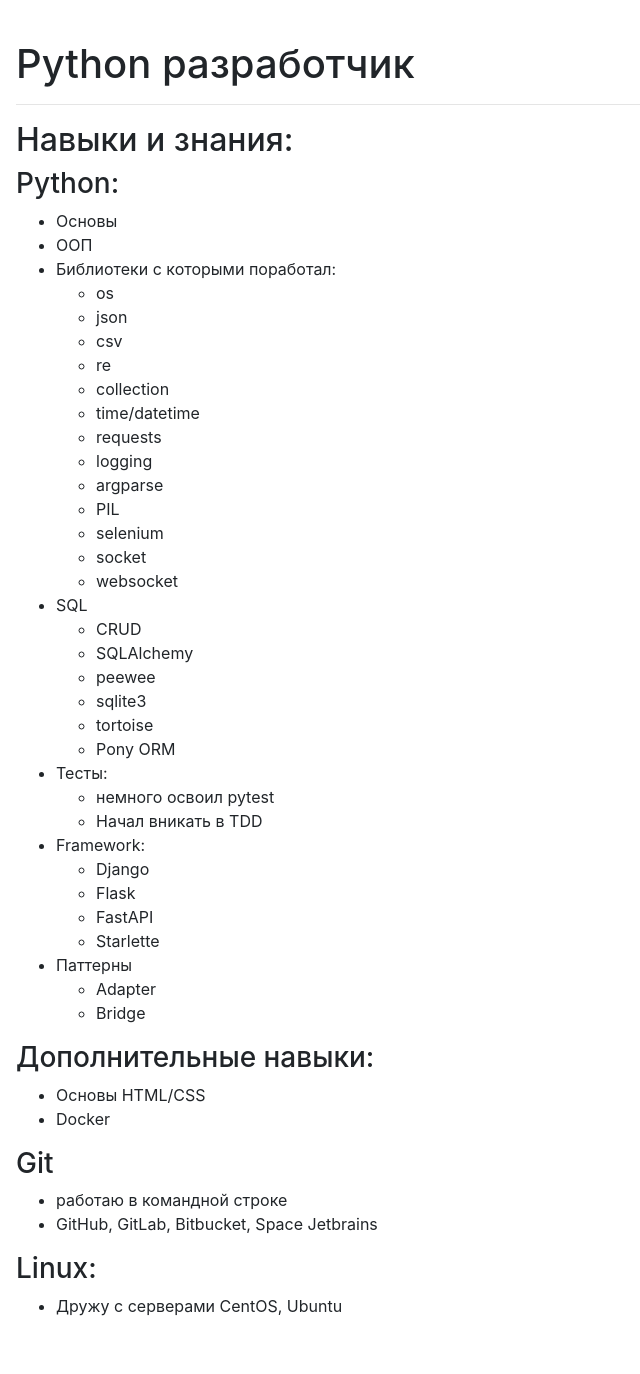
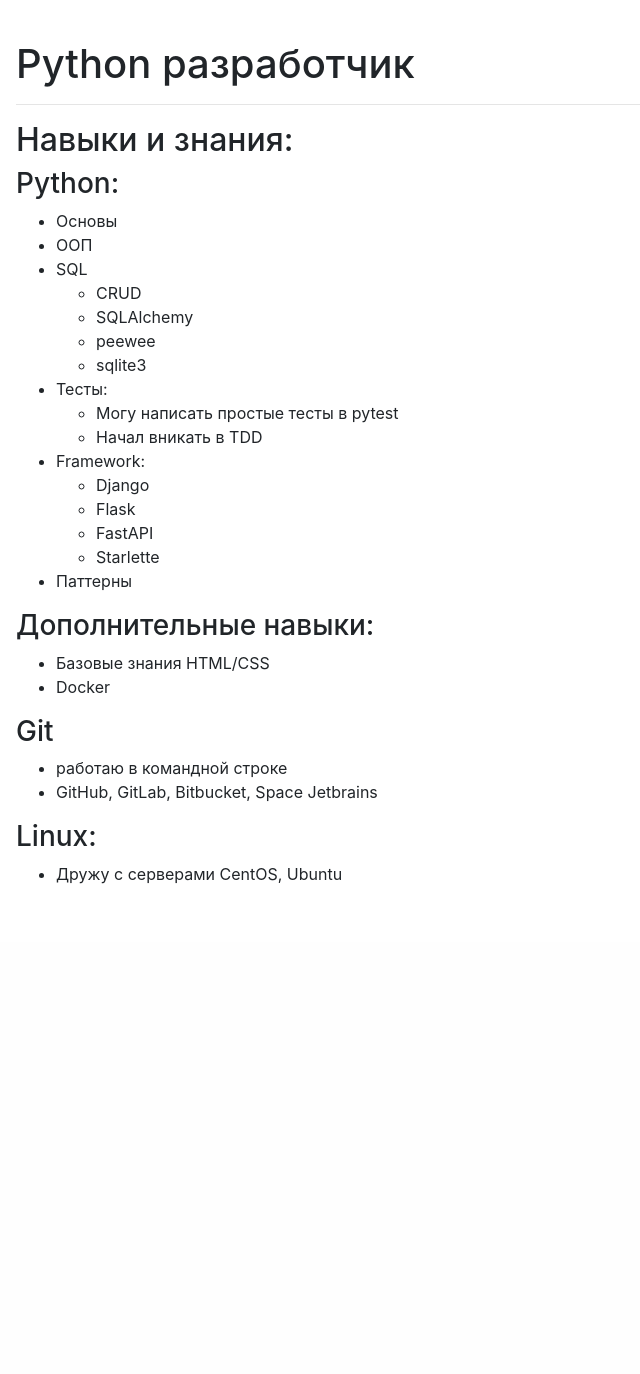
Before and after one commit to Hazzari/aleksan_site_project, a Django app: page /developer/ in a window 1280 px wide. Shown: the part 50-1424 px from the top of the page, without its empty margins (0-640 px from the left). After the commit the page ends 934 px from the top, so only its background shows below. Run offline with Django 3.2, Linux system fonts and the light colour scheme; some libraries are stand-ins or nearby versions.

Commit message:
add content

```diff
--- a/homepage/views.py
+++ b/homepage/views.py
@@ -1,10 +1,21 @@
+from datetime import date
+
 from django.shortcuts import render
 from django.views.generic import TemplateView
 from django.views.decorators.http import require_GET
 
+dateOfBirth = date(1984, 1, 7)
+
+
+def calculate_age(dateOfBirth):
+    today = date.today()
+    return today.year - dateOfBirth.year - ((today.month, today.day) < (dateOfBirth.month, dateOfBirth.day))
+
 
 def index(request):
-    args = {'arg1': 1,
+    age = calculate_age(dateOfBirth)
+
+    args = {'age': age,
             'arg2': 2}
 
     return render(request, 'homepage/index.html', args)
--- a/templates/homepage/cont.html
+++ b/templates/homepage/cont.html
@@ -11,6 +11,8 @@
             <li>Телефон: +7 926 365 94 99</li>
             <li><a href="https://api.whatsapp.com/send?phone=79263659499">Whatsapp</a></li>
             <li><a href="mailto: free2mmm@gmail.com">free2mmm@gmail.com</a></li>
+            <li><a href="https://tlgg.ru/@Dev_Aleksan">Telegram</a></li>
+
         </ul>
     </div>
 {% endblock %}
--- a/templates/homepage/developer.html
+++ b/templates/homepage/developer.html
@@ -11,35 +11,34 @@
         <h3>Python:</h3>
         <ul>
             <li>Основы
-                {#                <div class="progress">#}
-                {#                    <div class="progress-bar" role="progressbar" style="width: 83%;" aria-valuenow="25"#}
-                {#                         aria-valuemin="0" aria-valuemax="100">83%#}
-                {#                    </div>#}
-                {#                </div>#}
+{#                                <div class="progress">#}
+                {#                                    <div class="progress-bar" role="progressbar" style="width: 83%;" aria-valuenow="25"#}
+                {#                                         aria-valuemin="0" aria-valuemax="100">83%#}
+                {#                                    </div>#}
+                {#                                </div>#}
             </li>
             <li>ООП
-
             </li>
-            <li>Библиотеки с которыми поработал:
-                <ul>
-                    <li>os</li>
-                    <li>json</li>
-                    <li>csv</li>
-                    <li>re</li>
-                    <li>collection</li>
-                    <li>time/datetime</li>
-                    <li>requests</li>
-                    <li>logging</li>
-                    <li>argparse</li>
-                    <li>PIL</li>
-                    <li>selenium</li>
-                    <li>socket</li>
-                    <li>websocket</li>
-
-                    {#                    <li>библиотека</li>#}
-                    {#                    <li>библиотека</li>#}
-                </ul>
-            </li>
+{#            <li>Библиотеки с которыми поработал:#}
+            {#                <ul>#}
+            {#                    <li>os</li>#}
+            {#                    <li>json</li>#}
+            {#                    <li>csv</li>#}
+            {#                    <li>re</li>#}
+            {#                    <li>collection</li>#}
+            {#                    <li>time/datetime</li>#}
+            {#                    <li>requests</li>#}
+            {#                    <li>logging</li>#}
+            {#                    <li>argparse</li>#}
+            {#                    <li>PIL</li>#}
+            {#                    <li>selenium</li>#}
+            {#                    <li>socket</li>#}
+            {#                    <li>websocket</li>#}
+            {##}
+            {#                    <li>библиотека</li>#}
+            {#                    <li>библиотека</li>#}
+            {#                </ul>#}
+            {#            </li>#}
             <li>
                 SQL
                 <ul>
@@ -47,14 +46,14 @@
                     <li>SQLAlchemy</li>
                     <li>peewee</li>
                     <li>sqlite3</li>
-                    <li>tortoise</li>
-                    <li>Pony ORM</li>
+{#                    <li>tortoise</li>#}
+{#                    <li>Pony ORM</li>#}
                 </ul>
             </li>
 
             <li>Тесты:
                 <ul>
-                    <li>немного освоил pytest</li>
+                    <li>Могу написать простые тесты в pytest</li>
                     <li>Начал вникать в TDD</li>
                 </ul>
             </li>
@@ -73,15 +72,15 @@
                 </ul>
             </li>
             <li>Паттерны
-                <ul>
-                    <li>Adapter</li>
-                    <li>Bridge</li>
-                </ul>
-            </li>
+{#                <ul>#}
+{#                    <li>Adapter</li>#}
+{#                    <li>Bridge</li>#}
+{#                </ul>#}
+{#            </li>#}
         </ul>
         <h3>Дополнительные навыки:</h3>
         <ul>
-            <li>Основы HTML/CSS</li>
+            <li>Базовые знания HTML/CSS</li>
             <li>Docker</li>
         </ul>
 
```
Also changed, not shown: templates/homepage/index.html (+8 -6 lines), templates/homepage/sysadmin.html (+5 -11 lines), 2 other files.
